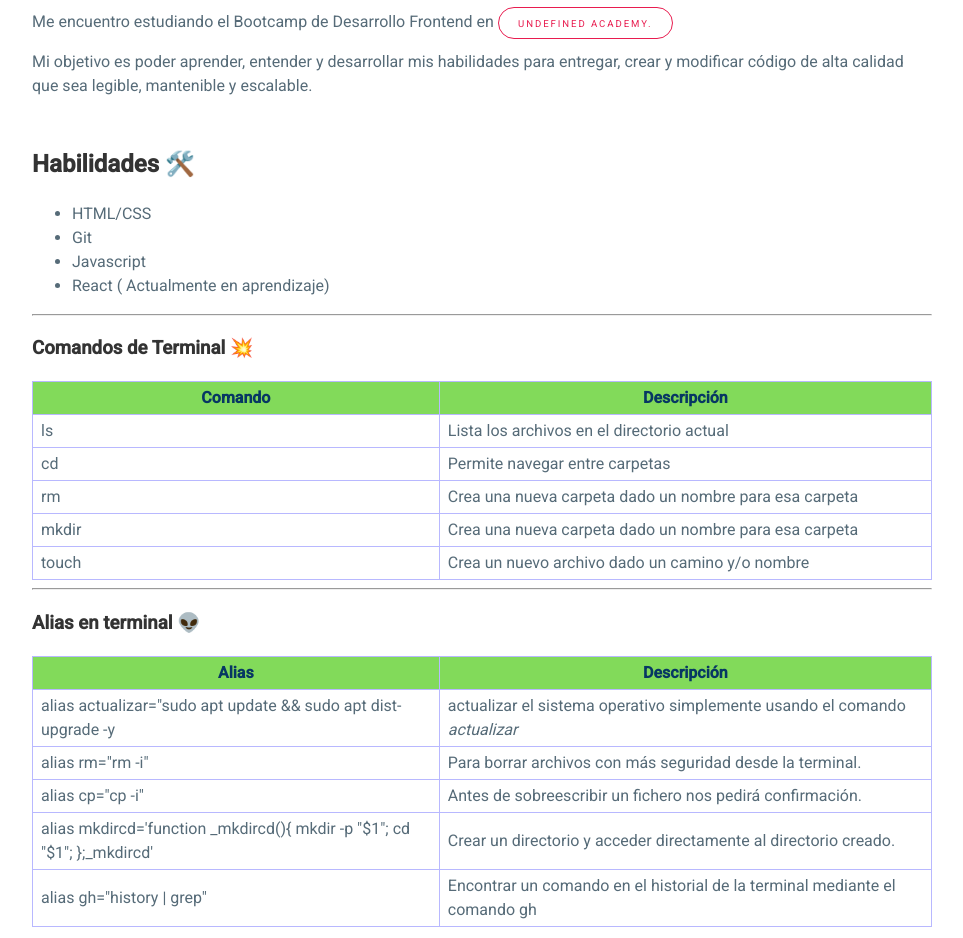
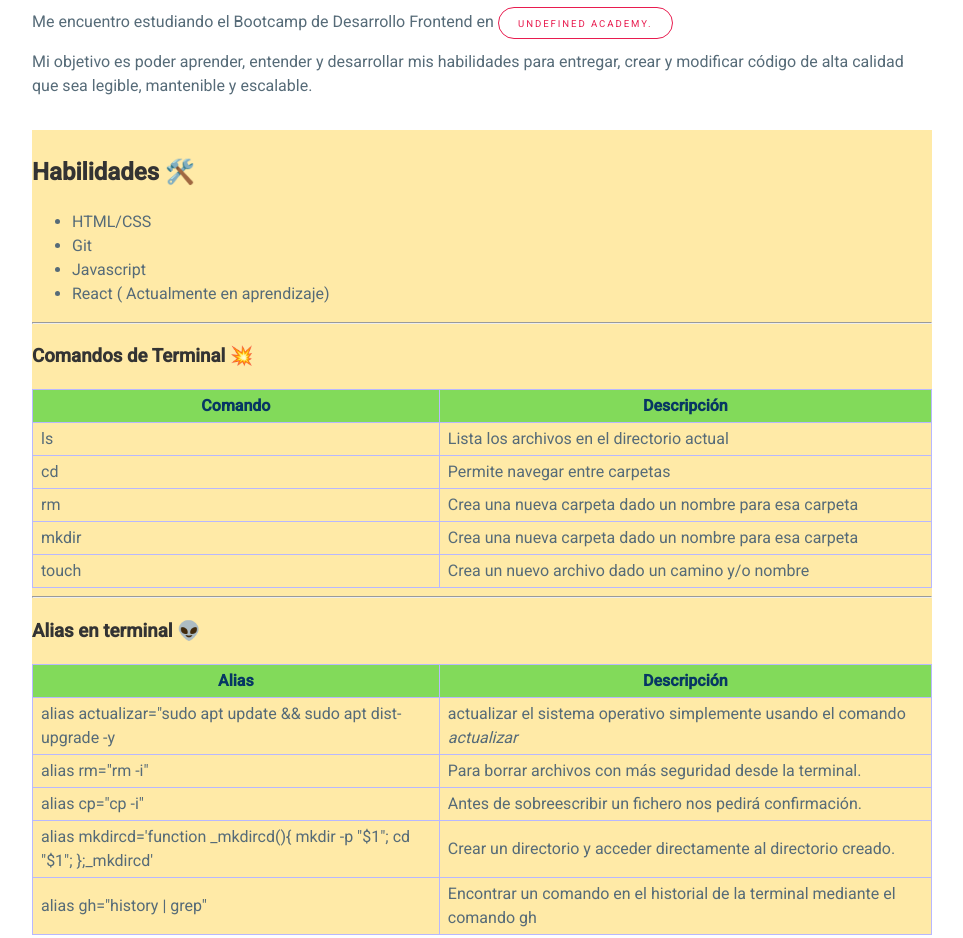
Before and after one commit to Valitogt79/Valitogt79.github.io, a plain HTML site: page index.html in a window 1280 px wide. Shown: the part 400-1338 px from the top of the page, without its empty margins (158-1121 px from the left). Drawn offline with Linux system fonts and the light colour scheme.

Commit message:
Change background color for section

```diff
--- a/css/style.css
+++ b/css/style.css
@@ -1,9 +1,9 @@
-@import 'https://fonts.googleapis.com/css?family=Roboto:300,400,500';
+@import "https://fonts.googleapis.com/css?family=Roboto:300,400,500";
 
 body {
   margin: 0 auto;
   max-width: 900px;
-  font-family: 'Roboto', 'Helvetica', 'Arial', sans-serif;
+  font-family: "Roboto", "Helvetica", "Arial", sans-serif;
   line-height: 1.5;
   padding: 4em 1em;
   color: #566b78;
@@ -64,8 +64,8 @@ td {
 
 th {
   font-weight: 600;
-  background: rgb(130,218,90);
-  color: rgb(7,55,99);
+  background: rgb(130, 218, 90);
+  color: rgb(7, 55, 99);
 }
 
 th,
@@ -80,3 +80,8 @@ td:first-child {
 td:last-child {
   width: 22em;
 }
+
+section {
+  margin-top: 2em;
+  background-color: #ffeaa7;
+}
```
